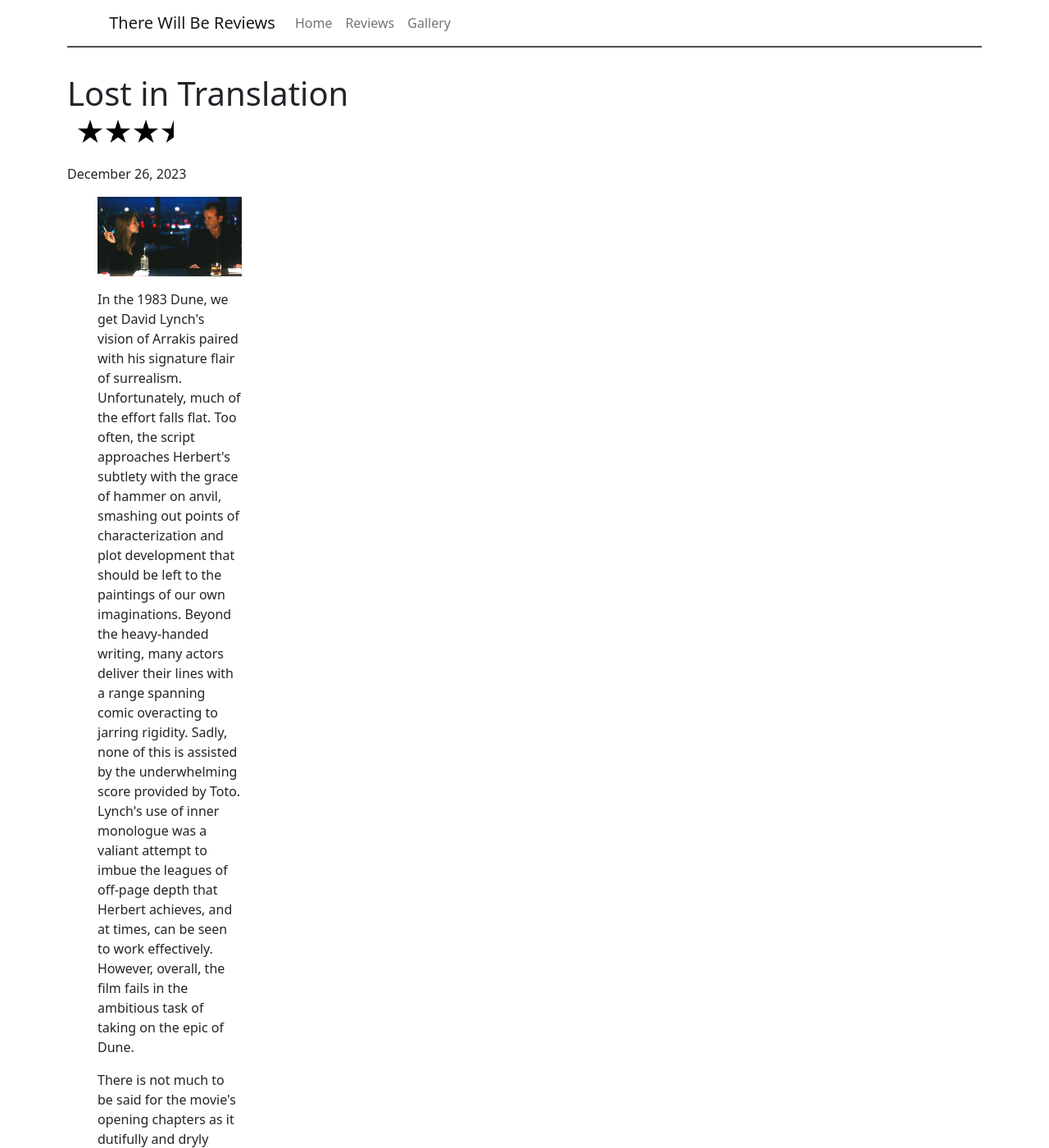
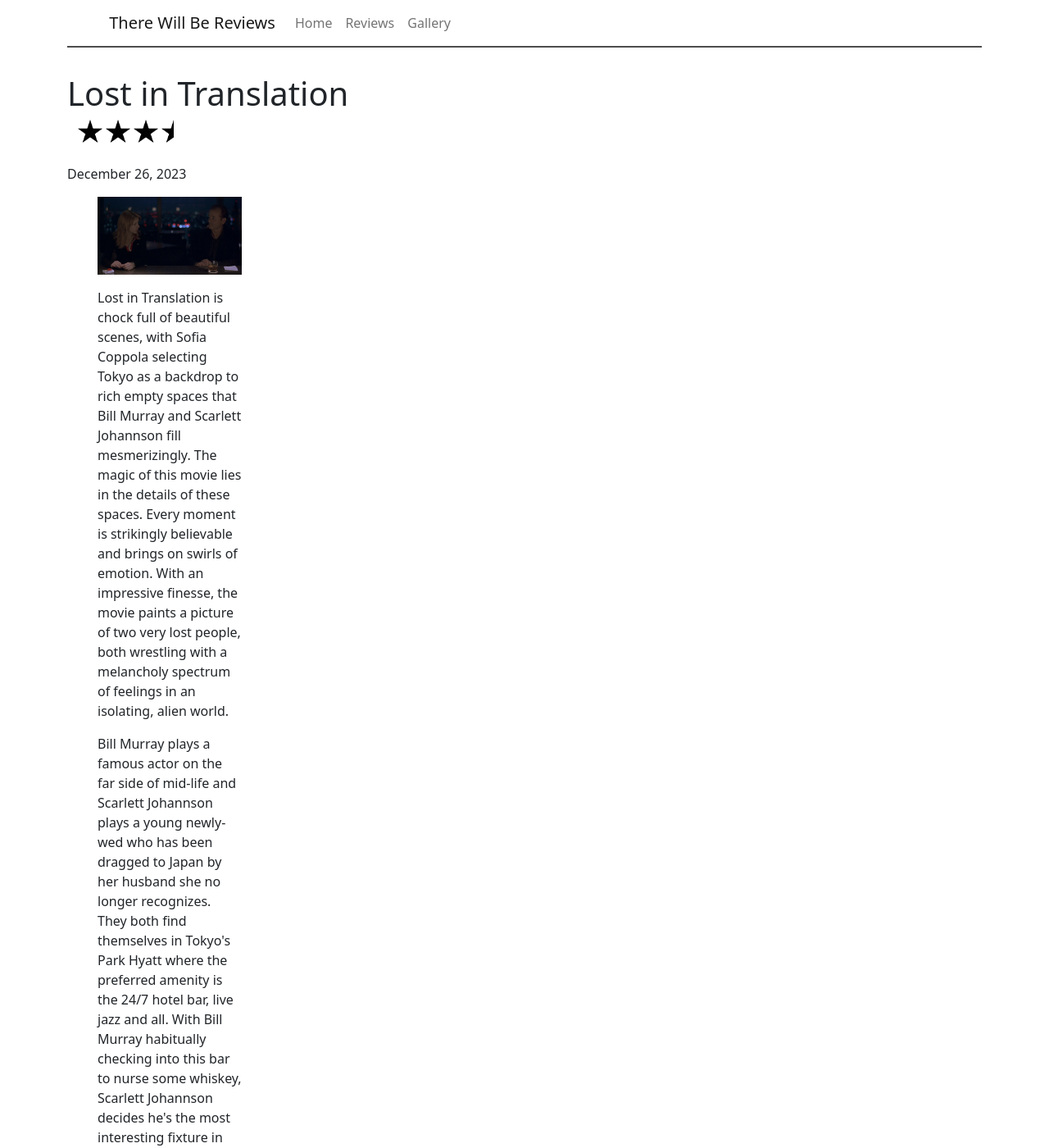
Before and after one commit to benlazarine/therewillbereviews.github.io, a Jekyll site: the page built from reviews/lost-in-translation.html, in a window 1280 px wide and 1400 px high. Shown: the whole window at 82% size. Built offline with Jekyll 4.4.1, drawn with Linux system fonts in a browser that asks for light colours; some of the changed text lies outside the part shown.

Commit message:
Update lost-in-translation.html

```diff
--- a/reviews/lost-in-translation.html
+++ b/reviews/lost-in-translation.html
@@ -44,59 +44,20 @@ layout: default_2
    <div class="mt-4">
   <p>December 26, 2023</p>
   <div class ="custom-container">
-  <img src="https://therewillbereviews.com/assets/images/lost-in-translation/lost-in-translation-still.webp" alt="LoT 1" />
+  <img src="https://therewillbereviews.com/assets/images/lost-in-translation/lostintranslation-still-1.jpeg" alt="LoT 1" />
   </div>
   <div class ="custom-container">
-<p>In the 1983 Dune, we get David Lynch's vision of Arrakis paired with his signature flair of surrealism. Unfortunately, much of the effort falls flat.
-  Too often, the script approaches Herbert's subtlety with the grace of hammer on anvil, smashing out points of characterization and plot development that
-    should be left to the paintings of our own imaginations. Beyond the heavy-handed writing, many actors deliver their lines with a range spanning comic
-      overacting to jarring rigidity. Sadly, none of this is assisted by the underwhelming score provided by Toto. Lynch's use of inner monologue was a
-      valiant attempt to imbue the leagues of off-page depth that Herbert achieves, and at times, can be seen to work effectively. However, overall, the
-        film fails in the ambitious task of taking on the epic of Dune.</p>
+<p>
+ Lost in Translation is chock full of beautiful scenes, with Sofia Coppola selecting Tokyo as a  backdrop to rich empty spaces that Bill Murray and Scarlett Johannson fill mesmerizingly. The magic of this movie lies in the details of these spaces. Every moment is strikingly believable and brings on swirls of emotion.  With an impressive finesse, the movie paints a picture of two very lost people, both wrestling with a melancholy spectrum of feelings in an isolating, alien world.
+</p>
  <p>
-        There is not much to be said for the movie's opening chapters as it dutifully and dryly delivers the sequences of its source material.
-        However, it does offer a select few stark deviations that may be held in contempt by devout fans of the novel. The obvious being found
-        in the age of our protagonist, Paul. While some may remain understandably hung up here, this is a point I aim to look past in movie adaptations,
-        as some of the best we have seen have stood as interpretations rather than replications. To this, the standout performance in the film's first
-        hour must be Lynch's universe. Through all the faults, Lynch still masterfully gives our imaginations instantiations of Caladan, the Imperial Court,
-        the Guild, Gedi Prime, and Arrakis that carry on the excitement and wonder first set forth onto paper by Herbert.
- </p>
- <p>
-        After enduring over an hour of stale performances and hurried scenes, we get the film's first captivating sequence. Paul and Jessica's open desert
-          traversal properly acquaints us with the awesome power of Arrakis and its terrible terrain. The scene is the Worm's moment to shine, and it does
-          not disappoint, delivering an edge-of-your-seat race to the perimeter of open sand. However, even these moments are tempered by the movie's persistent
-            faults. Perhaps most strikingly, how poorly the acting and cinematography have aged compared to its contemporaries such as Star Wars (a movie of
-         which Dune's budget quadrupled).
+       Bill Murray plays a famous actor on the far side of mid-life and Scarlett Johannson plays a young newly-wed who has been dragged to Japan by her husband she no longer recognizes. They both find themselves in Tokyo's Park Hyatt where the preferred amenity is the 24/7 hotel bar, live jazz and all. With Bill Murray habitually checking into this bar to nurse some whiskey, Scarlett Johannson decides he's the most interesting fixture in the place. They quickly find solace in each other and their relationship soon blossoms into their own personal oases of comfort. As comfort turns to love, they both hold on desperately, if not simply being entirely unsure of what else to do.
  </p>
 <p>
-        While this sequence marked a turning in the movie's plot, unfortunately, it does not meet any hopes for its wanting delivery to reach a similar shift.
-        As we approach the meeting of the Fremen, a moment that those who have read the book surely remember, I found myself full of anticipation. I felt an
-        excitement I'm sure others would share to see such pivotal, tense moments be translated to the screen. Sadly, what we received was beyond disappointing.
-        Setting the tone, Stilgar delivers his lines with a hurried, chopped pace, staggering through Herbert's delicately crafted first moments of contact with
-        reckless abandon rivaled only by the script itself. It is also here where, unfortunately, I must take considerable exception to one of Lynch's less popular
-        creative choices. Throughout his Dune, much of the hand-to-hand combat of the novel has been replaced with firefights. While this choice rings believably
-        enough in the battles between the Atriedes and Harkonnen, showing a league of Fremen wielding guns cannot be seen as anything other than a gross misstep.
-        One promising a total absence of the layered, compelling details of the Fremen and their imprint on Arrakis. Regrettably, the rest of the movie keeps to this
-        promise, glossing over the Fremen plot points with blinding pace.
+       While many movies might not be able to pull off the age gap between Bill and Scarlett's characters, here it simply just works. It suspends itself in a delicate balance of their wildly different perspectives, and this careful act never crosses into the realm of uncomfortable. In fact, somehow the movie manages to have each scene be more believable than the last. And as each minute passes by, you actually can't help putting yourself in Japan next to Bill and Scarlett and feeling exactly as they are.
  </p>
 <p>
-        At this point, we come to the score, famously offered by the rock band Toto. It is appropriate to address here because, for the majority of the film, it remains
-        mercifully underwhelming. However, it refuses to be ignored once we reach the movie's climactic sequences. Featuring a montage of battle scenes, explosions,
-       worm riding, brotherly uniting, and Harkonnen forces being destroyed in what should be triumphant, awe-inspiring moments, the movie cannot help but fail in spectacular
-        fashion, with Toto's score making a chief contribution. As the reclaiming of Arrakis was well underway, I hoped to be caught up in the victory alongside our protagonists.
-        However, it is here that the soundtrack takes its turn ruining the experience. Its shortcomings are highlighted by over-the-top guitar riffs that push the movie further
-        from its attempt at dramatic crescendo into undeniable corniness if not pure hilarity. To be fair, the soundtrack would be perfectly appropriate behind a dog fight scene
-        in Top Gun. Unfortunately, our hero in this movie is not Tom Cruise playing a fighter pilot, and Toto's guitar could not feel more out of place.
- </p>
-<p>
-        No more needs to be said on the faults of Dune. After all, there are certainly merits that come from the merged visions of Herbert and Lynch. From Frank,
-        we do still reach plot points with such inherent awe that they cannot help but shine in their film instantiations, such as the open desert and the pools of
-        water set to change the face of a planet. And from Lynch, he is at his best in the movie's more grotesque moments. One such opportunity being Baron Harkonnen,
-        a character which Lynch portrays as spectacularly disgusting. Further, Lynch also delivers in the movie's moments of surrealism, like with Paul taking the Water
-        of Life and drifting in and out of reality. From the pair together, the sets that Lynch uses to portray many key backdrops penned by Herbert also work well,
-        with the Shield Wall and the Emperor's Stronghold both being perfectly striking. Taken in its entirety, Lynch's Dune stands as a controversial attempt at adapting
-        a seminal science fiction epic of the twentieth century, and while I won't attempt to defend it from its critics, I do feel that it has a place remaining as an
-        important piece of Dune's legacy.
+        It is truly the sum of little moments that leaves this movie hitting with the full force of a wave. It pulls up old, lost, yet familiar feelings and it is irresistibly cathartic to watch these feelings swell up and wash away from each moment as Bill and Scarlett both struggle to navigate them. This movie leaves giving you exactly what you want it to, and I can't think of many others like it that do.
  </p>
 
   </div>
```
